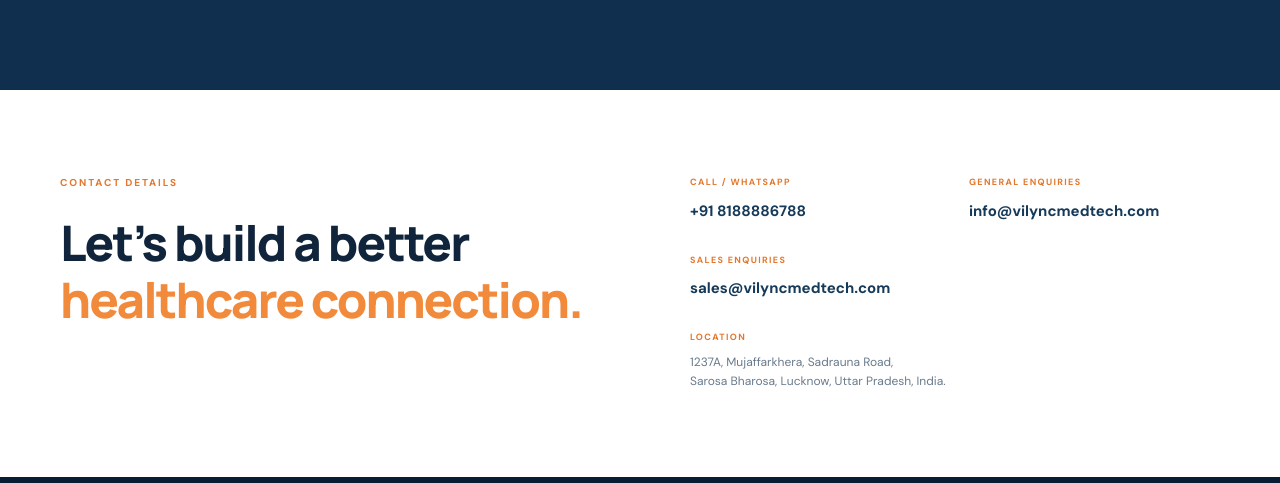
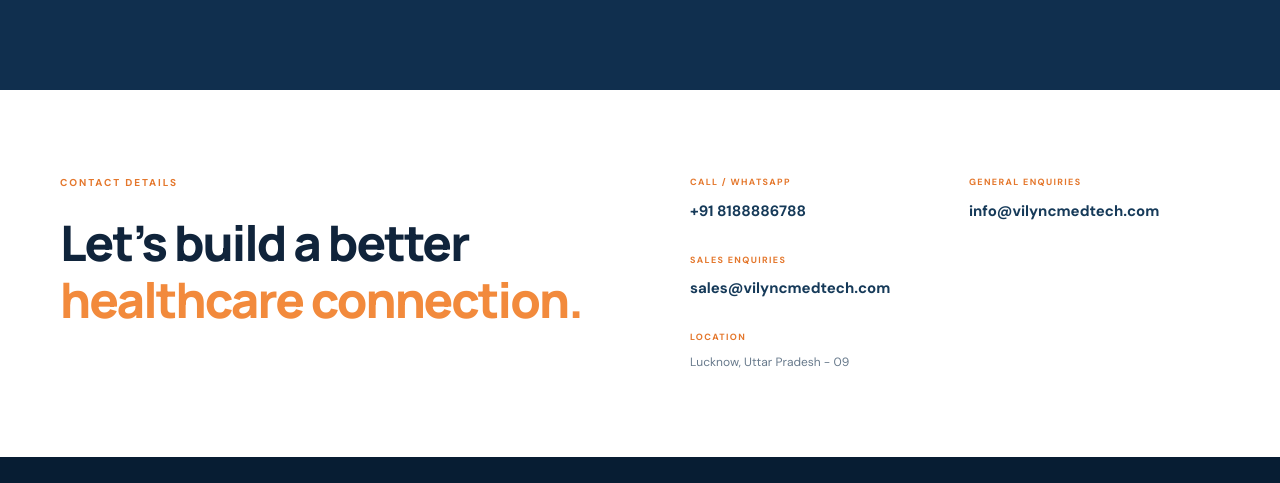
Before and after one commit to vilyncmedtech-ui/Website, a plain HTML site: page index.html in a window 1280 px wide. Shown: the part 4097-4580 px from the top of the page. Drawn offline with Linux system fonts and the light colour scheme.

Commit message:
Update website contact address to Lucknow, Uttar Pradesh - 09

```diff
--- a/index.html
+++ b/index.html
@@ -249,7 +249,7 @@
       <div><span>CALL / WHATSAPP</span><a href="tel:+918188886788">+91 8188886788</a></div>
       <div><span>GENERAL ENQUIRIES</span><a href="mailto:info@vilyncmedtech.com">info@vilyncmedtech.com</a></div>
       <div><span>SALES ENQUIRIES</span><a href="mailto:sales@vilyncmedtech.com">sales@vilyncmedtech.com</a></div>
-      <div><span>LOCATION</span><p>1237A, Mujaffarkhera, Sadrauna Road,<br>Sarosa Bharosa, Lucknow, Uttar Pradesh, India.</p></div>
+      <div><span>LOCATION</span><p>Lucknow, Uttar Pradesh - 09</p></div>
     </div>
   </div>
 </section>
```
